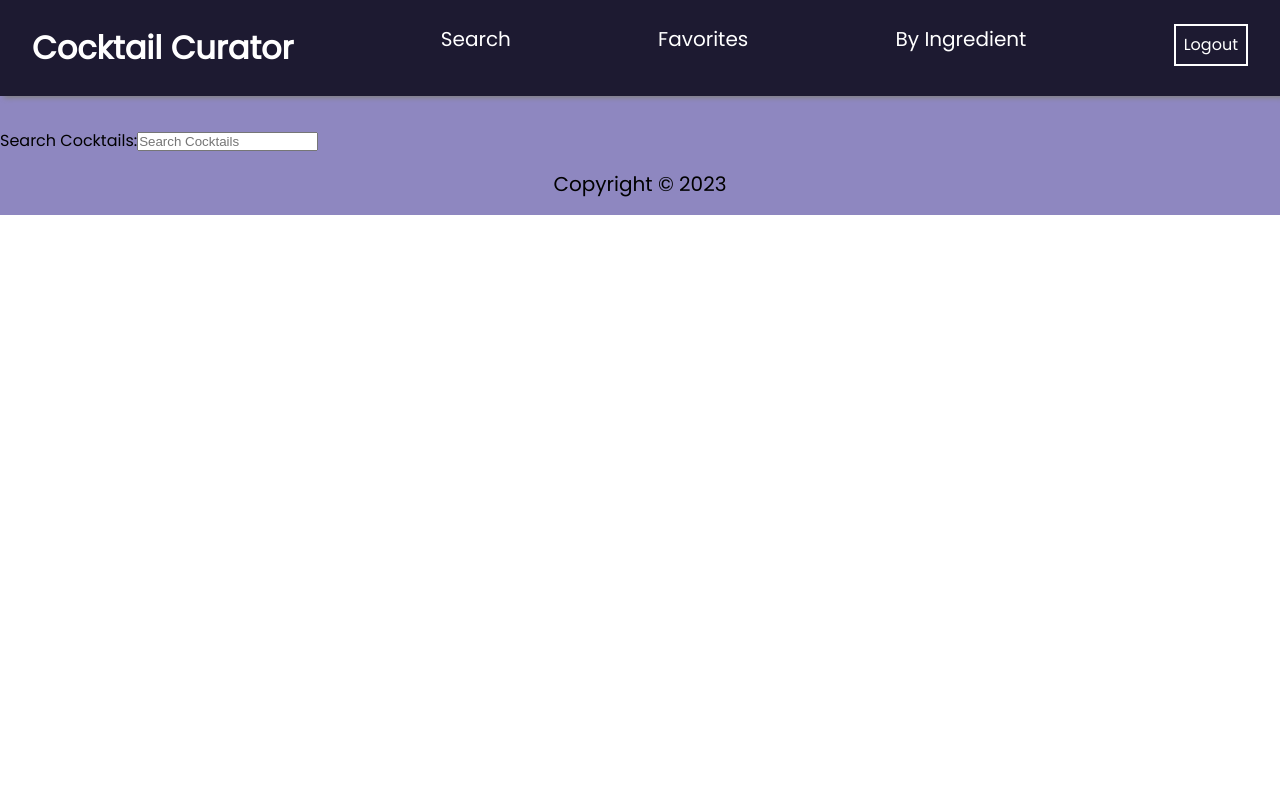
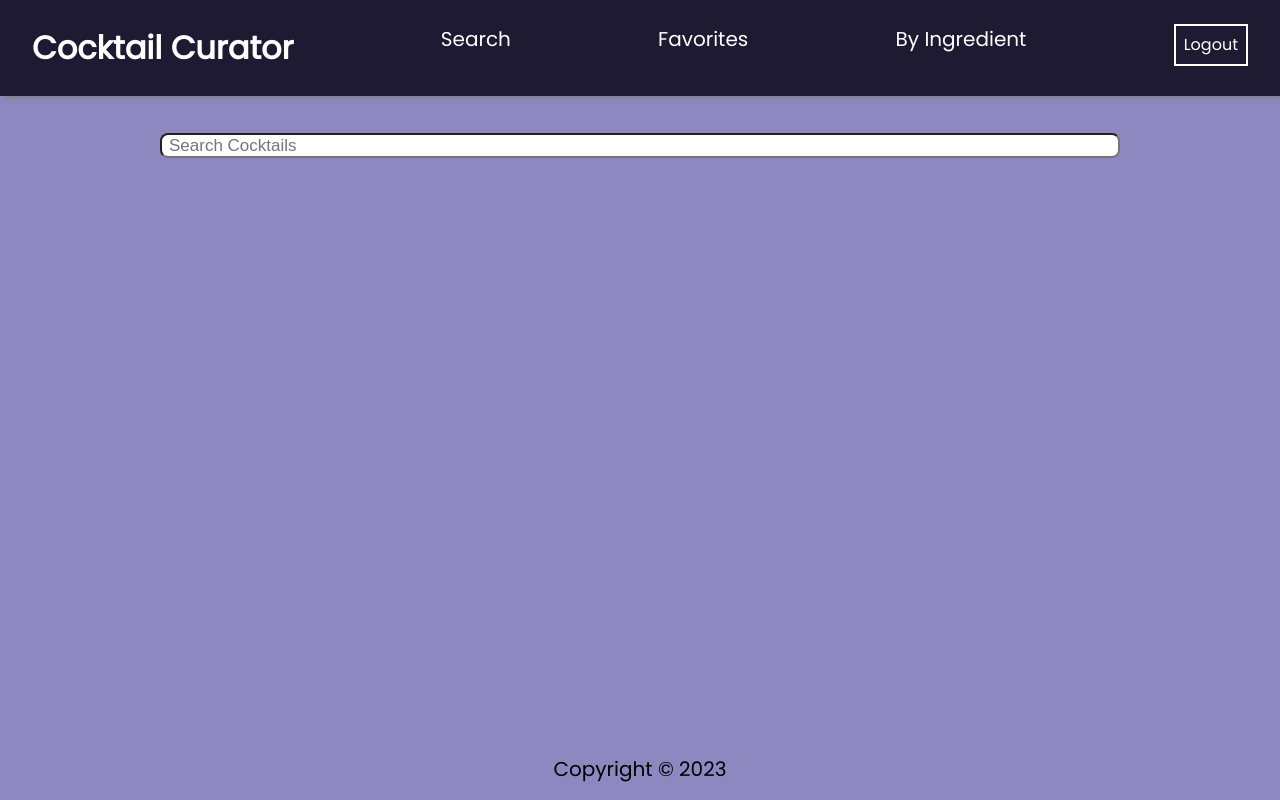
Before and after one commit to ChaseLoeffler/CocktailCurator-CapstoneProject, a React (Create React App) app in the folder Frontend/ReactJWTFrontend_Starter-main/: page /Search in a window 1280 px wide. Built offline with nearby package versions, Linux system fonts and the light colour scheme; sample sign-in values are in the browser's storage.

Commit message:
Added CSS styling to search by cocktails page as well as its corresponding components.

```diff
--- a/Frontend/ReactJWTFrontend_Starter-main/src/App.css
+++ b/Frontend/ReactJWTFrontend_Starter-main/src/App.css
@@ -53,6 +53,7 @@ button:hover {
   flex-direction: column;
   justify-content: flex-end;
   gap: 1rem;
+  margin: 0 10rem;
 }
 
 .form input {
@@ -62,6 +63,7 @@ button:hover {
   margin: 5px;
   padding: 3px 7px;
   font-size: 17px;
+  border-radius: .5rem;
 }
 
 .cocktail-grid{
@@ -95,4 +97,5 @@ button:hover {
 
 .background-color{
   background-color: #8E87C0;
+  min-height: 100vh;
 }
--- a/Frontend/ReactJWTFrontend_Starter-main/src/components/CocktailCard/CocktailCard.css
+++ b/Frontend/ReactJWTFrontend_Starter-main/src/components/CocktailCard/CocktailCard.css
@@ -12,8 +12,6 @@ a {
     transform: scale(.95);
 }
 
-
-
 .name-looks{
     font-weight: 600;
     font-size: larger;
--- a/Frontend/ReactJWTFrontend_Starter-main/src/components/Footer/Footer.css
+++ b/Frontend/ReactJWTFrontend_Starter-main/src/components/Footer/Footer.css
@@ -1,5 +1,5 @@
 footer {
-  position: relative;
+  position: fixed;
   bottom: 0;
   font-size: 1.2rem;
   left: 0;
--- a/Frontend/ReactJWTFrontend_Starter-main/src/components/IngredientsList/IngredientList.jsx
+++ b/Frontend/ReactJWTFrontend_Starter-main/src/components/IngredientsList/IngredientList.jsx
@@ -11,7 +11,7 @@ const IngredientList = ({cocktailInfo}) => {
     }
 
     for (const item in ingreMeasurements){
-        if (ingreMeasurements[item] === null){
+        if (ingreMeasurements[item] === null || ingreMeasurements[item] === ""){
             delete ingreMeasurements[`${item}`];
         }
     }
@@ -25,7 +25,7 @@ const IngredientList = ({cocktailInfo}) => {
     }
 
     for (const item in ingreNames){
-        if (ingreNames[item] === null){
+        if (ingreNames[item] === null || ingreNames[item] === "" ){
             delete ingreNames[`${item}`];
         }
     }
--- a/Frontend/ReactJWTFrontend_Starter-main/src/components/SearchResultsList/SearchResultsList.jsx
+++ b/Frontend/ReactJWTFrontend_Starter-main/src/components/SearchResultsList/SearchResultsList.jsx
@@ -1,5 +1,5 @@
 import React from 'react';
-import { Link } from 'react-router-dom';
+import CocktailCard from '../CocktailCard/CocktailCard';
 
 const SearchResultsList = ({cocktailData}) => {
 
@@ -8,9 +8,9 @@ const SearchResultsList = ({cocktailData}) => {
     }
 
     let list = cocktailData?.drinks?.map(cocktail =>(
-        <ul key={cocktail?.idDrink}>
-            <li><Link to={`/CocktailDetails/${cocktail?.idDrink}`}><img src={cocktail?.strDrinkThumb}/>{cocktail?.strDrink}</Link></li>
-        </ul>
+        <div key={cocktail.idDrink}>
+            <CocktailCard cocktail={cocktail}/>
+        </div>
     ));
 
     if (list === null || cocktailData.drinks === null){
@@ -18,7 +18,7 @@ const SearchResultsList = ({cocktailData}) => {
     }
 
     return list ?(
-        <div>
+        <div className='cocktail-grid add-margin-top'>
             {list}
         </div>
     ): null;
--- a/Frontend/ReactJWTFrontend_Starter-main/src/pages/SearchByCocktailPage/SearchByCocktailPage.jsx
+++ b/Frontend/ReactJWTFrontend_Starter-main/src/pages/SearchByCocktailPage/SearchByCocktailPage.jsx
@@ -29,9 +29,8 @@ const SearchByCocktailPage = (props) => {
     }
 
     return (
-        <div>
-            <form onSubmit={handleSumbit}>
-                <label>Search Cocktails:</label>
+        <div className="container">
+            <form onSubmit={handleSumbit} className="form">
                 <input type='text' value={search} onChange={(e)=> setSearch(e.target.value)} placeholder='Search Cocktails'/>
             </form>
             <div>
```
